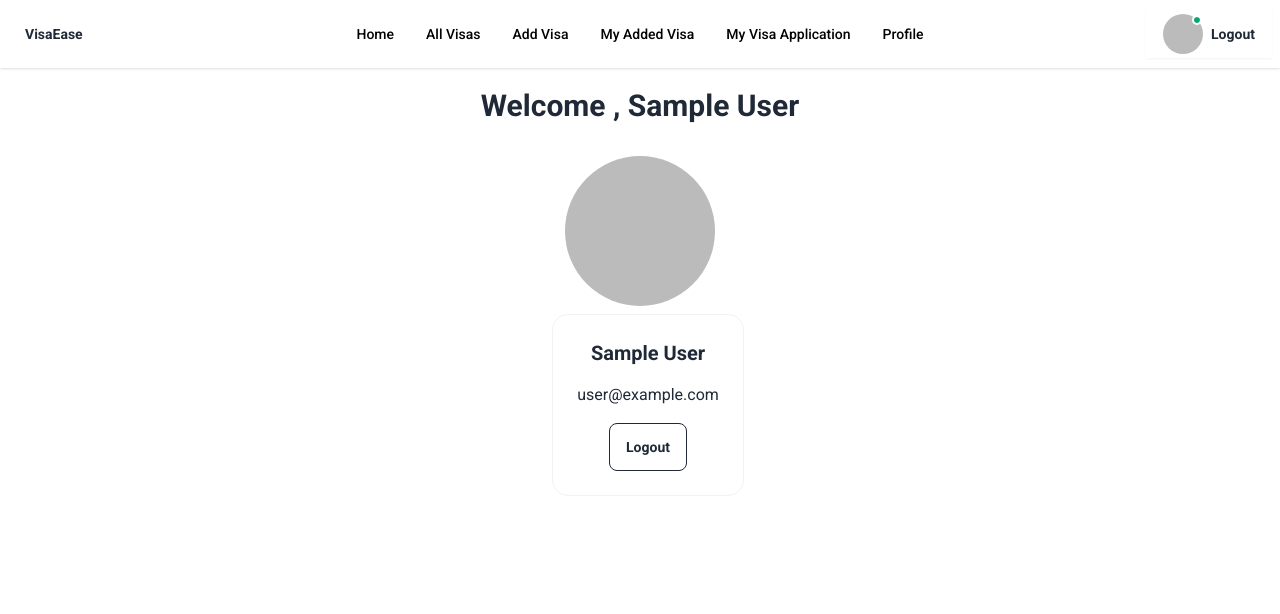
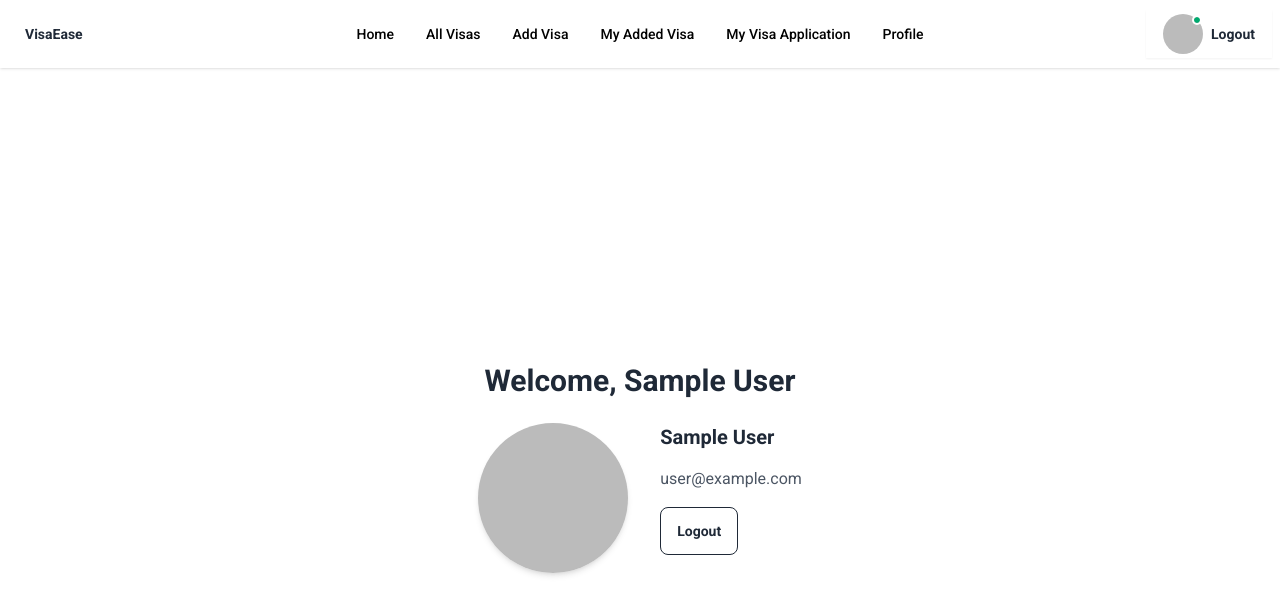
Before and after one commit to mozaddedalfeshani/p10-visanavigator, a React (Vite) app in the folder client/: page /profilePage in a window 1280 px wide. Shown: the top 614 px of the page. Built offline with nearby package versions, Linux system fonts and the light colour scheme; no server answers; sample sign-in values are in the browser's storage.

Commit message:
Refactor NavBar to use Link for navigation; improve layout and styling in MyProfile component

```diff
--- a/client/src/components/Home/NavBar.jsx
+++ b/client/src/components/Home/NavBar.jsx
@@ -64,7 +64,9 @@ const NavBar = () => {
           </div>
         </div>
         <div className="navbar-start">
-          <a className="btn btn-ghost text-xl">VisaEase</a>
+          <Link to="/" className="btn btn-ghost text-xl">
+            VisaEase
+          </Link>
         </div>
         <div className="navbar-center hidden lg:flex">
           <ul className="menu menu-horizontal px-1">{items}</ul>
--- a/client/src/pages/MainLayout.jsx
+++ b/client/src/pages/MainLayout.jsx
@@ -7,8 +7,7 @@ const MainLayout = () => {
       <div className="font-roboto">
         <NavBar />
 
-          <Outlet />
-
+        <Outlet />
       </div>
     </div>
   );
--- a/client/src/pages/MyProfile.jsx
+++ b/client/src/pages/MyProfile.jsx
@@ -1,35 +1,37 @@
 import React, { useContext } from "react";
-
-import { Link } from "react-router-dom";
 import { AuthContext } from "../providers/AuthProvider";
 
 export default function MyProfile() {
   const { user, signOutUser } = useContext(AuthContext);
 
   return (
-    <div className="container mx-auto mt-5 card flex flex-col  justify-center items-center">
-      <div>
-        <h1 className="text-3xl font-semibold text-gray-800 text-center">
-          Welcome , {user?.displayName || "User Name"}
-        </h1>
-      </div>
-      <div className="w-full md:w-auto flex flex-col md:flex-row ">
-        <div className="card-body flex flex-col md:flex-row justify-around items-center">
-          <div className="left-side mb-4 md:mb-0">
+    <div className="min-h-screen flex items-center justify-center">
+      <div className="container mx-auto card flex flex-col items-center p-6  rounded-md">
+        <div className="mb-6">
+          <h1 className="text-3xl font-semibold text-gray-800 text-center">
+            Welcome, {user?.displayName || "User Name"}
+          </h1>
+        </div>
+        {/* Responsive Layout */}
+        <div className="flex flex-col md:flex-row items-center md:items-start md:gap-8">
+          {/* Left Side: User Image */}
+          <div className="mb-4 md:mb-0">
             <img
               src={user?.photoURL || "default-photo-url"}
               alt="User Photo"
-              className="img-fluid rounded-circle rounded-full"
+              className="rounded-full shadow-md"
               style={{ width: "150px", height: "150px" }}
             />
           </div>
-          <div className="right-side items-center justify-center flex flex-col md:ml-4 card gap-4 card-bordered p-6">
-            <h3 className="card-title">{user?.displayName || "User Name"}</h3>
-            <p>{user?.email || "user@example.com"}</p>
-            {/* <Link to="/profileEdit" className="w-full btn btn-outline">
-              Update Profile
-            </Link> */}
-            <button onClick={signOutUser} className=" btn btn-outline">
+          {/* Right Side: User Info */}
+          <div className="flex flex-col items-center md:items-start text-center md:text-left gap-4">
+            <h3 className="text-xl font-bold">
+              {user?.displayName || "User Name"}
+            </h3>
+            <p className="text-gray-600">{user?.email || "user@example.com"}</p>
+            <button
+              onClick={signOutUser}
+              className="btn btn-outline px-4 py-2 border-gray-500 text-gray-700 hover:bg-gray-100">
               Logout
             </button>
           </div>
```
